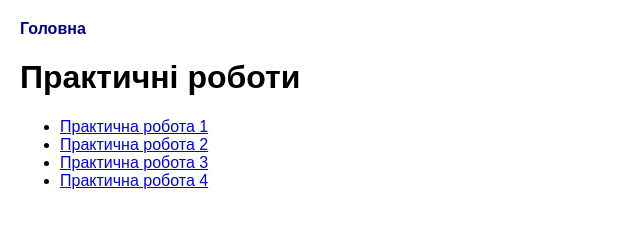
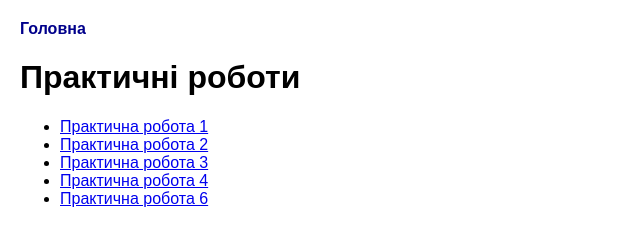
Before and after one commit to Violetta01p/Website.V., a plain HTML site: page practical.html in a window 1280 px wide. Shown: the whole page, without its empty margins (0-640 px from the left). Drawn offline with Linux system fonts and the light colour scheme.

Commit message:
Update practical.html

```diff
--- a/practical.html
+++ b/practical.html
@@ -27,6 +27,7 @@
         <li><a href="pz2.html">Практична робота 2</a></li>
         <li><a href="pz3.html">Практична робота 3</a></li>
          <li><a href="pz4.html">Практична робота 4</a></li>
+                 <li><a href="pz6.html">Практична робота 6</a></li>
     </ul>
 </main>
 
```
